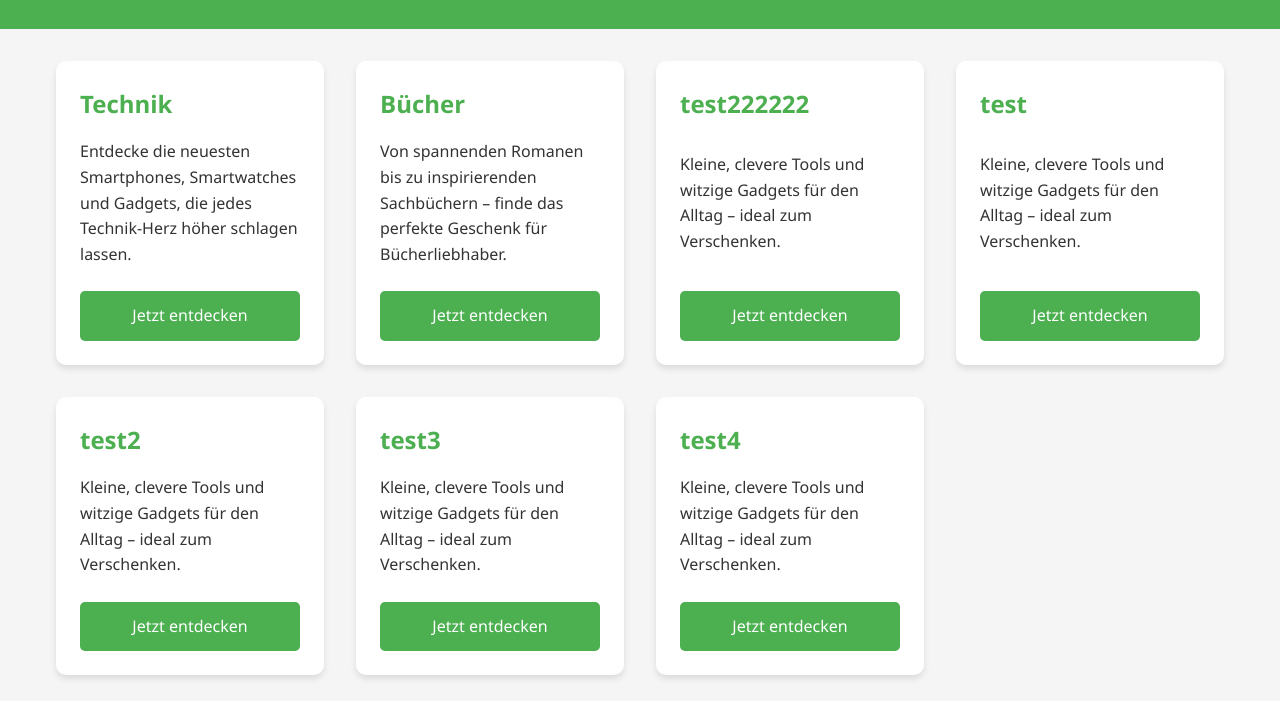
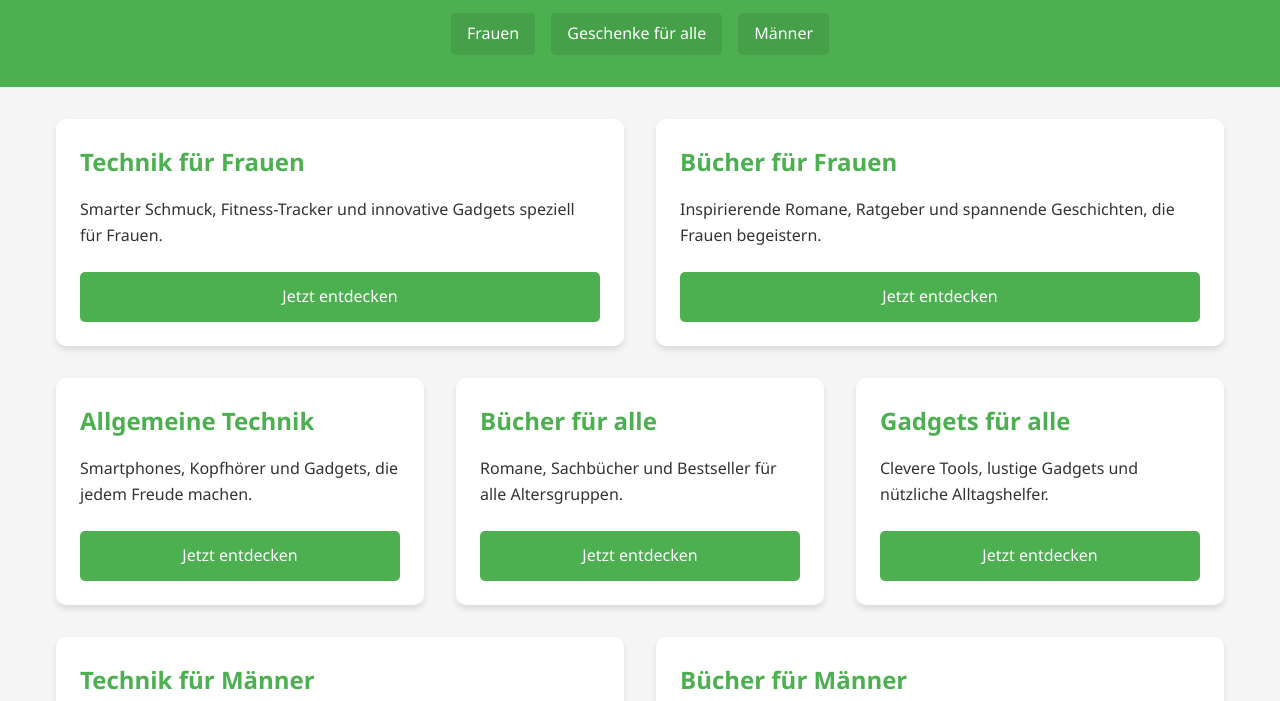
Before and after one commit to techland8/.github.io, a plain HTML site: page index.html in a window 1280 px wide. Shown: the part 99-800 px from the top of the page. Drawn offline with Linux system fonts and the light colour scheme.

Commit message:
Update index.html

```diff
--- a/index.html
+++ b/index.html
@@ -5,7 +5,6 @@
     <meta name="viewport" content="width=device-width, initial-scale=1.0">
     <title>Die besten Geschenkideen 2026</title>
     <style>
-        /* Grundlegendes Reset & Schrift */
         * {
             box-sizing: border-box;
             margin: 0;
@@ -28,9 +27,30 @@
 
         header h1 {
             font-size: 2.5rem;
+            margin-bottom: 1rem;
         }
 
-        main {
+        nav {
+            display: flex;
+            justify-content: center;
+            gap: 1rem;
+            margin-top: 1rem;
+        }
+
+        nav a {
+            text-decoration: none;
+            color: white;
+            padding: 0.5rem 1rem;
+            border-radius: 5px;
+            transition: background-color 0.3s ease;
+            background-color: #45a049;
+        }
+
+        nav a:hover {
+            background-color: #3e8e41;
+        }
+
+        section {
             max-width: 1200px;
             margin: 2rem auto;
             padding: 0 1rem;
@@ -85,51 +105,59 @@
 
     <header>
         <h1>Die besten Geschenkideen 2026</h1>
+        <nav>
+            <a href="#frauen">Frauen</a>
+            <a href="#alle">Geschenke für alle</a>
+            <a href="#männer">Männer</a>
+        </nav>
     </header>
 
-    <main>
+    <!-- Frauen -->
+    <section id="frauen">
         <div class="category">
-            <h2>Technik</h2>
-            <p>Entdecke die neuesten Smartphones, Smartwatches und Gadgets, die jedes Technik-Herz höher schlagen lassen.</p>
+            <h2>Technik für Frauen</h2>
+            <p>Smarter Schmuck, Fitness-Tracker und innovative Gadgets speziell für Frauen.</p>
+            <a href="https://www.amazon.de/s?k=technik+frauen" target="_blank">Jetzt entdecken</a>
+        </div>
+        <div class="category">
+            <h2>Bücher für Frauen</h2>
+            <p>Inspirierende Romane, Ratgeber und spannende Geschichten, die Frauen begeistern.</p>
+            <a href="https://www.amazon.de/s?k=bücher+frauen" target="_blank">Jetzt entdecken</a>
+        </div>
+    </section>
+
+    <!-- Geschenke für alle -->
+    <section id="alle">
+        <div class="category">
+            <h2>Allgemeine Technik</h2>
+            <p>Smartphones, Kopfhörer und Gadgets, die jedem Freude machen.</p>
             <a href="https://www.amazon.de/s?k=technik+geschenk" target="_blank">Jetzt entdecken</a>
         </div>
-
         <div class="category">
-            <h2>Bücher</h2>
-            <p>Von spannenden Romanen bis zu inspirierenden Sachbüchern – finde das perfekte Geschenk für Bücherliebhaber.</p>
+            <h2>Bücher für alle</h2>
+            <p>Romane, Sachbücher und Bestseller für alle Altersgruppen.</p>
             <a href="https://www.amazon.de/s?k=bücher+geschenk" target="_blank">Jetzt entdecken</a>
         </div>
-
         <div class="category">
-            <h2>test222222</h2>
-            <p>Kleine, clevere Tools und witzige Gadgets für den Alltag – ideal zum Verschenken.</p>
+            <h2>Gadgets für alle</h2>
+            <p>Clevere Tools, lustige Gadgets und nützliche Alltagshelfer.</p>
             <a href="https://www.amazon.de/s?k=gadgets+geschenk" target="_blank">Jetzt entdecken</a>
         </div>
+    </section>
 
+    <!-- Männer -->
+    <section id="männer">
         <div class="category">
-            <h2>test</h2>
-            <p>Kleine, clevere Tools und witzige Gadgets für den Alltag – ideal zum Verschenken.</p>
-            <a href="https://www.amazon.de/s?k=gadgets+geschenk" target="_blank">Jetzt entdecken</a>
+            <h2>Technik für Männer</h2>
+            <p>Smartwatches, Gaming-Zubehör und coole technische Spielereien für Männer.</p>
+            <a href="https://www.amazon.de/s?k=technik+männer" target="_blank">Jetzt entdecken</a>
         </div>
-
         <div class="category">
-            <h2>test2</h2>
-            <p>Kleine, clevere Tools und witzige Gadgets für den Alltag – ideal zum Verschenken.</p>
-            <a href="https://www.amazon.de/s?k=gadgets+geschenk" target="_blank">Jetzt entdecken</a>
+            <h2>Bücher für Männer</h2>
+            <p>Spannende Thriller, Abenteuerromane und Ratgeber speziell für Männer.</p>
+            <a href="https://www.amazon.de/s?k=bücher+männer" target="_blank">Jetzt entdecken</a>
         </div>
-
-        <div class="category">
-            <h2>test3</h2>
-            <p>Kleine, clevere Tools und witzige Gadgets für den Alltag – ideal zum Verschenken.</p>
-            <a href="https://www.amazon.de/s?k=gadgets+geschenk" target="_blank">Jetzt entdecken</a>
-        </div>
-
-        <div class="category">
-            <h2>test4</h2>
-            <p>Kleine, clevere Tools und witzige Gadgets für den Alltag – ideal zum Verschenken.</p>
-            <a href="https://www.amazon.de/s?k=gadgets+geschenk" target="_blank">Jetzt entdecken</a>
-        </div>
-    </main>
+    </section>
 
     <footer>
         &copy; 2026 Geschenkideen Website. Alle Rechte vorbehalten.
```
